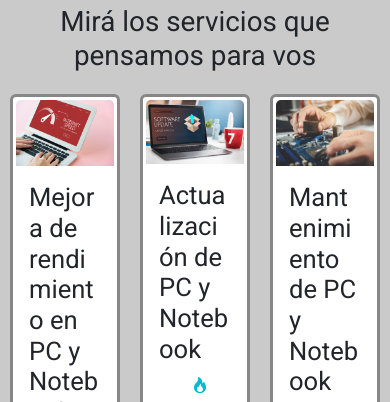
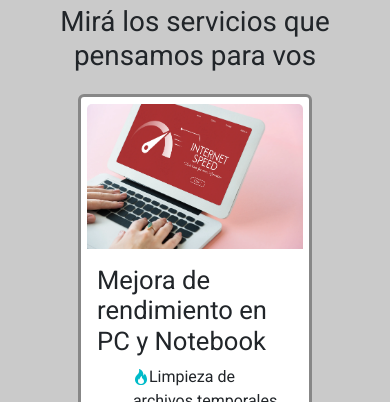
Before and after one commit to MpitassiWeb/OptiTechSolutions---Proyecto, a plain HTML site: page index.html in a window 390 px wide. Shown: the part 300-702 px from the top of the page. Drawn offline with nearby package versions, Linux system fonts and the light colour scheme.

Commit message:
hacemos el index responsive

```diff
--- a/css/styles.css
+++ b/css/styles.css
@@ -235,3 +235,12 @@ footer{
     width: 10%;
 }
 /* Starts Responsive */
+@media (1122px >= width){
+    .main-services{
+        flex-direction: column;
+        align-items: center;
+    }
+        .main-services figure{
+            width: 60%;
+        }
+}
```
